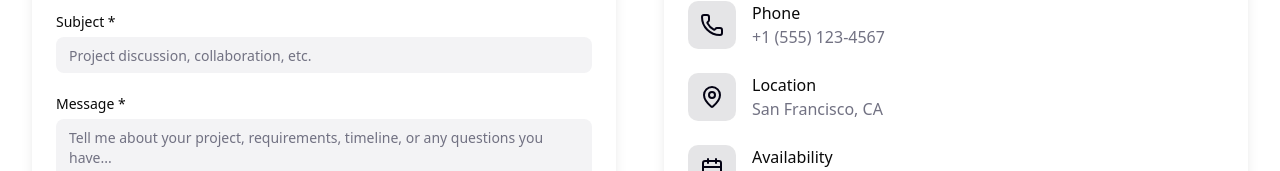
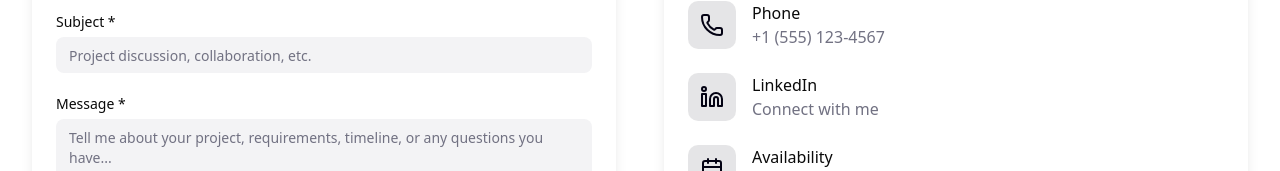
Before and after one commit to ramizik/my-website, a React (Vite) app: page / in a window 1280 px wide. Shown: the part 3440-3611 px from the top of the page. Built offline with nearby package versions, Linux system fonts and the light colour scheme.

Commit message:
Replace Location with LinkedIn Link

```diff
--- a/src/components/ContactSection.tsx
+++ b/src/components/ContactSection.tsx
@@ -51,10 +51,10 @@ export default function ContactSection() {
       href: "tel:+15551234567"
     },
     {
-      icon: MapPin,
-      label: "Location",
-      value: "San Francisco, CA",
-      href: null
+      icon: Linkedin,
+      label: "LinkedIn",
+      value: "Connect with me",
+      href: "https://linkedin.com/in/alexchen"
     },
     {
       icon: Calendar,
```
